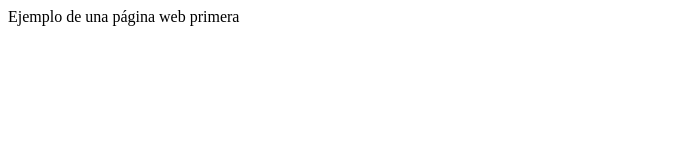
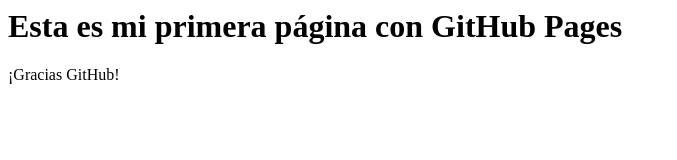
Before and after one commit to yennely/repesitorio1, a plain HTML site: page index.html in a window 1280 px wide. Shown: the whole page, without its empty margins (0-677 px from the left). Drawn offline with Linux system fonts and the light colour scheme.

Commit message:
Update index.html

```diff
--- a/index.html
+++ b/index.html
@@ -1,8 +1,4 @@
 <html>
-<head>
-    <title>Ejemplo de una página web</title>
-</head>
-<body>
-	<p>Ejemplo de una página web primera</p>
-</body>
+<h1> Esta es mi primera página con GitHub Pages </h1>
+<p>¡Gracias GitHub!</p>
 </html>
```
